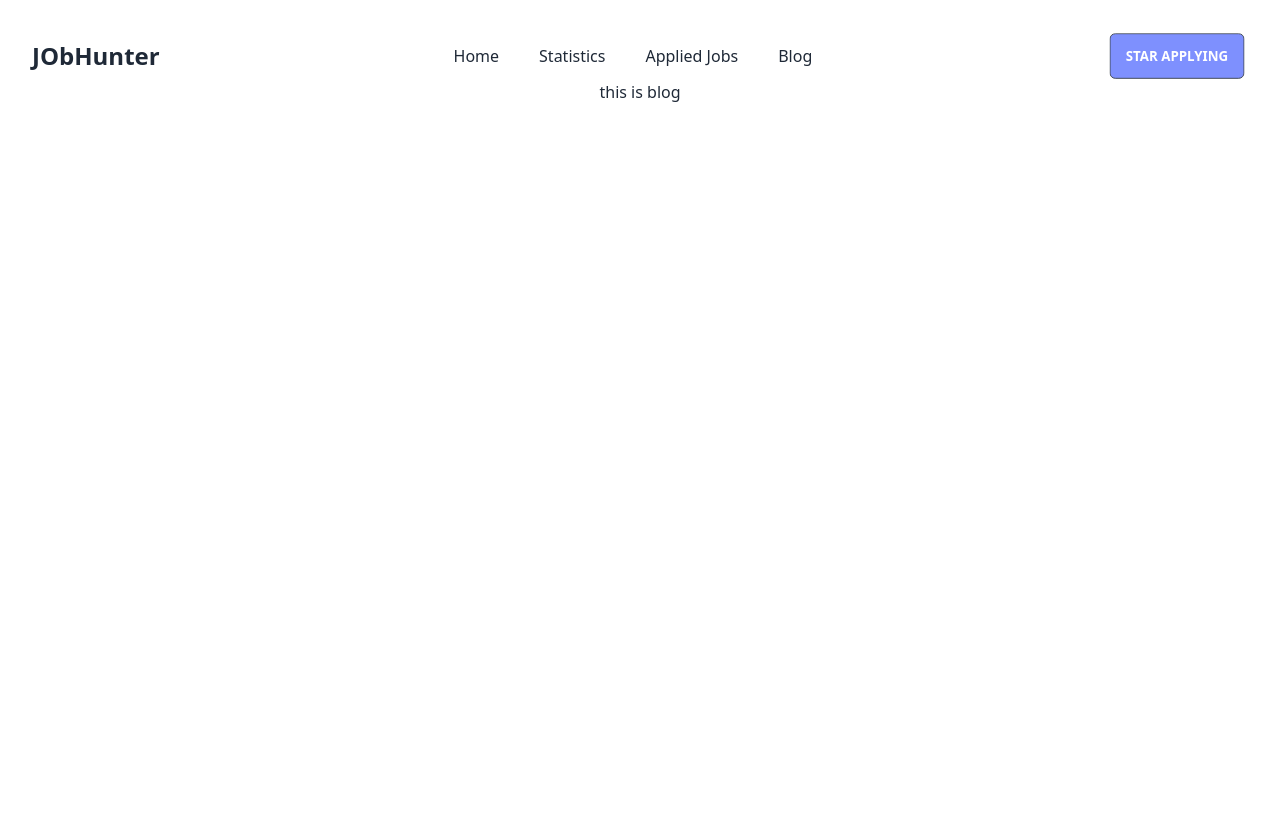
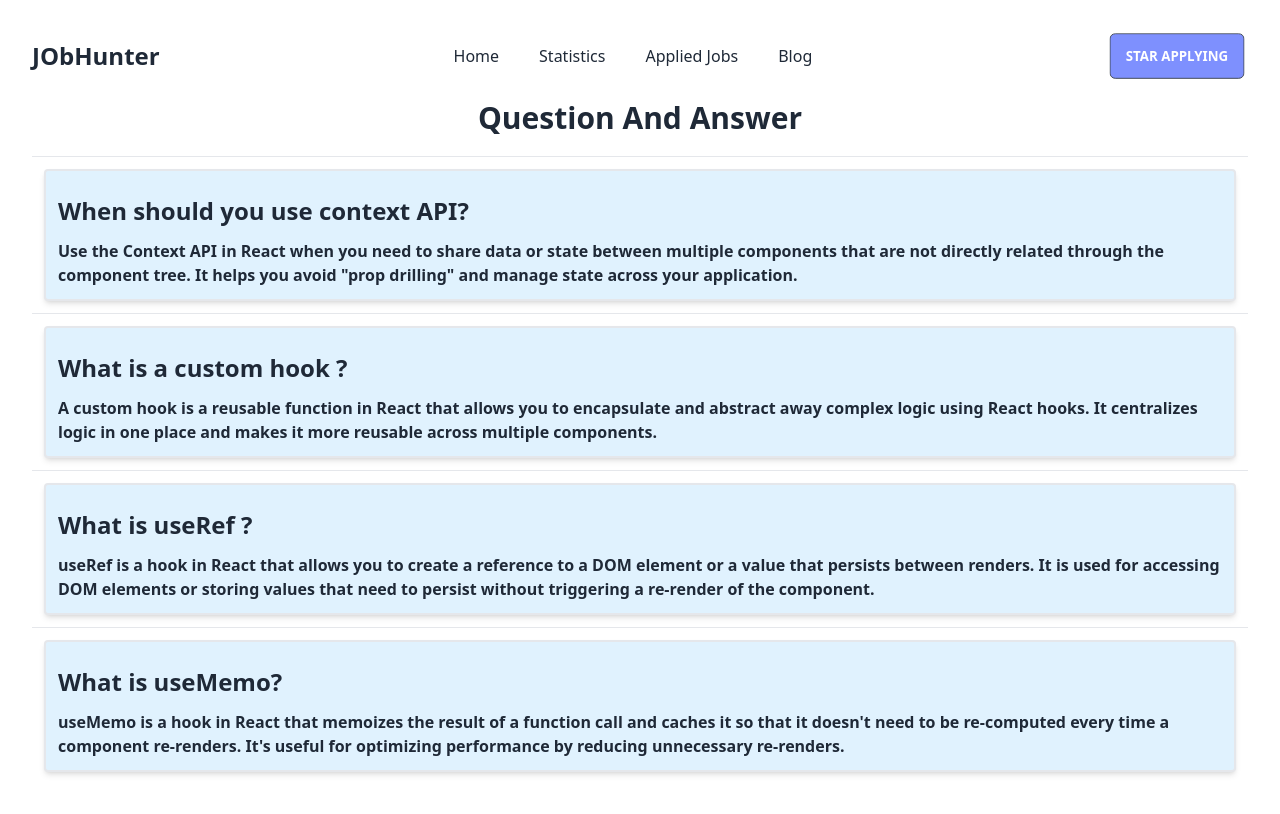
Before and after one commit to Miftahulislam2001/career-job-hunter, a React (Vite) app: page /blog in a window 1280 px wide. Built offline with nearby package versions, Linux system fonts and the light colour scheme.

Commit message:
Blog Section Question added

```diff
--- a/src/components/Blog/Blog.jsx
+++ b/src/components/Blog/Blog.jsx
@@ -3,7 +3,38 @@ import React from 'react';
 const Blog = () => {
     return (
         <div>
-            <p>this is blog</p>
+            <h1 className='text-center block mx-auto text-3xl font-bold my-5 '>Question And Answer</h1>
+            <div>
+                <hr />
+                <div className='text-left border-2 p-3 shadow-md rounded m-3 bg-sky-100'>
+                    <h1 className='text-2xl font-semibold my-3'>When should you use context API?</h1>
+                    <p className='font-semibold'>Use the Context API in React when you need to share data or state between multiple components that are not directly related through the component tree. It helps you avoid "prop drilling" and manage state across your application.</p>
+                </div>
+            </div>
+
+            <div>
+                <hr />
+                <div className='text-left border-2 p-3 shadow-md rounded m-3 bg-sky-100'>
+                    <h1 className='text-2xl font-semibold my-3'>What is a custom hook ?</h1>
+                    <p className='font-semibold'>A custom hook is a reusable function in React that allows you to encapsulate and abstract away complex logic using React hooks. It centralizes logic in one place and makes it more reusable across multiple components.</p>
+                </div>
+            </div>
+
+            <div>
+                <hr />
+                <div className='text-left border-2 p-3 shadow-md rounded m-3 bg-sky-100'>
+                    <h1 className='text-2xl font-semibold my-3'>What is useRef ?</h1>
+                    <p className='font-semibold'>useRef is a hook in React that allows you to create a reference to a DOM element or a value that persists between renders. It is used for accessing DOM elements or storing values that need to persist without triggering a re-render of the component.</p>
+                </div>
+            </div>
+
+            <div>
+                <hr />
+                <div className='text-left border-2 p-3 shadow-md rounded m-3 bg-sky-100 '>
+                    <h1 className='text-2xl font-semibold my-3'>What is useMemo?</h1>
+                    <p className='font-semibold'>useMemo is a hook in React that memoizes the result of a function call and caches it so that it doesn't need to be re-computed every time a component re-renders. It's useful for optimizing performance by reducing unnecessary re-renders.</p>
+                </div>
+            </div>
         </div>
     );
 };
```
